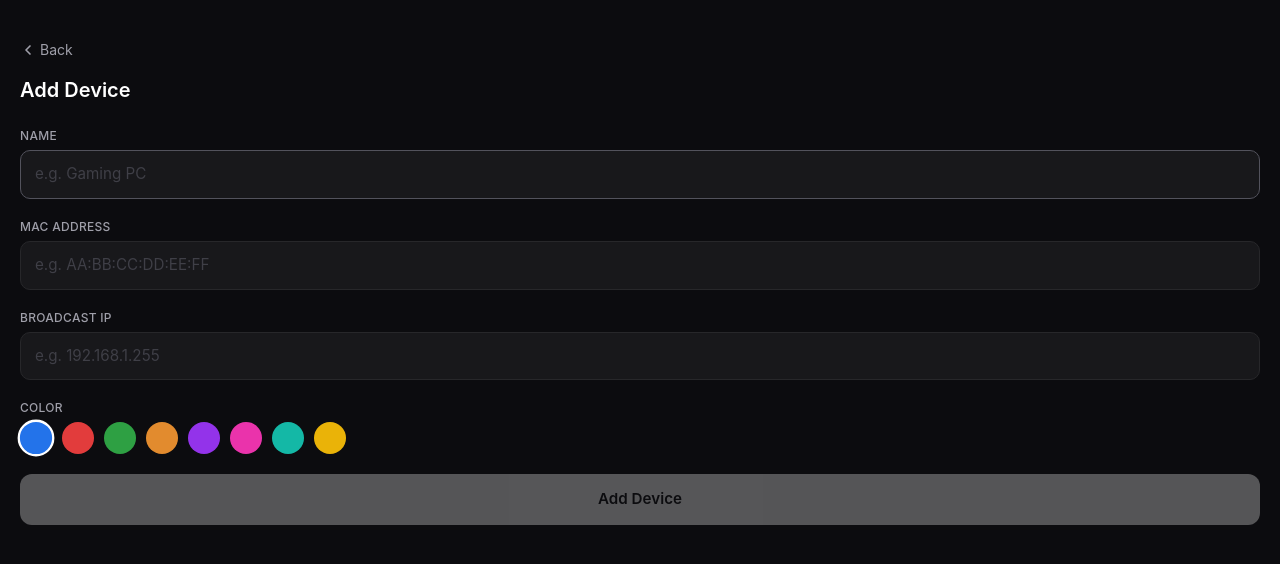
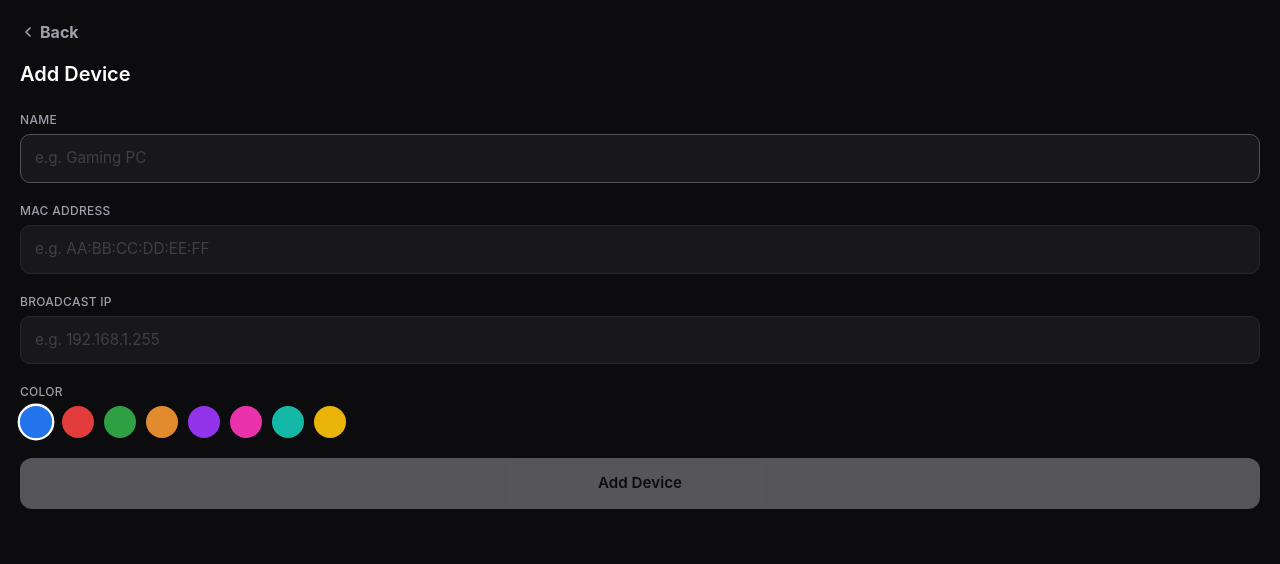
Before and after one commit to zevnda/woland, a React (Vite) app: page / in a window 1280 px wide. Both pictures are taken after a click on the button "Add Device". Shown: the top 564 px of the page. Built offline with nearby package versions, Linux system fonts and the light colour scheme; the HTML template or start-up script is replaced by a standard one.

Commit message:
disable edge to edge use consistent theme color

```diff
--- a/src/components/BackButton.tsx
+++ b/src/components/BackButton.tsx
@@ -1,7 +1,7 @@
 export default function BackButton({ label, onClick }: { label: string; onClick: () => void }) {
   return (
     <button
-      className='self-start mb-4 inline-flex items-center gap-1 bg-transparent border-none text-zinc-400 text-sm cursor-pointer p-0 active:text-white'
+      className='self-start mb-4 inline-flex items-center gap-1 bg-transparent border-none text-zinc-400 text-md font-bold cursor-pointer p-0 active:text-white'
       onClick={onClick}
     >
       <svg
--- a/src/components/DeviceForm.tsx
+++ b/src/components/DeviceForm.tsx
@@ -33,7 +33,7 @@ export default function DeviceForm({
   }
 
   return (
-    <main className='w-full h-dvh py-10 flex flex-col p-5 overflow-y-auto bg-[#0c0c0f] text-zinc-200'>
+    <main className='w-full h-dvh flex flex-col p-5 overflow-y-auto bg-[#0c0c0f] text-zinc-200'>
       <BackButton label='Back' onClick={onCancel} />
 
       <h1 className='text-xl font-semibold text-white m-0 mb-6'>
--- a/src/components/DeviceList.tsx
+++ b/src/components/DeviceList.tsx
@@ -16,7 +16,7 @@ export default function DeviceList({
   onDelete: (id: string) => void
 }) {
   return (
-    <main className='w-full h-dvh py-10 flex flex-col p-5 overflow-y-auto bg-[#0c0c0f] text-zinc-200'>
+    <main className='w-full h-dvh flex flex-col p-5 overflow-y-auto bg-[#0c0c0f] text-zinc-200'>
       <div className='flex items-center justify-between mb-5'>
         <h1 className='text-xl font-semibold text-white m-0'>Devices</h1>
       </div>
--- a/src/components/PowerScreen.tsx
+++ b/src/components/PowerScreen.tsx
@@ -22,7 +22,7 @@ export default function PowerScreen({ device, onBack }: { device: Device; onBack
   }, [device])
 
   return (
-    <main className='w-full h-dvh py-10 flex flex-col p-5 bg-[#0c0c0f] text-zinc-200'>
+    <main className='w-full h-dvh flex flex-col p-5 bg-[#0c0c0f] text-zinc-200'>
       <BackButton label='Devices' onClick={onBack} />
 
       {/* Device info card */}
@@ -44,7 +44,7 @@ export default function PowerScreen({ device, onBack }: { device: Device; onBack
           title='Send Wake-on-LAN packet'
         >
           <svg
-            className='w-[90px] h-[90px]'
+            className='w-22.5 h-22.5'
             viewBox='0 0 24 24'
             fill='none'
             stroke='currentColor'
```
Also changed, not shown: 2 other files (tests, documents, lock files or other folders).
